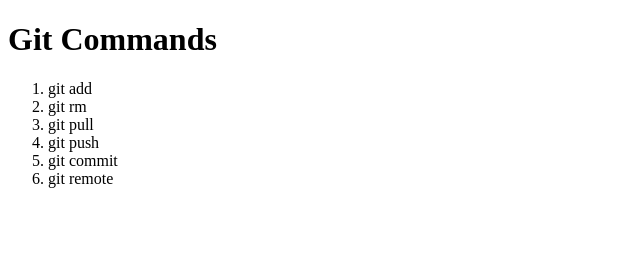
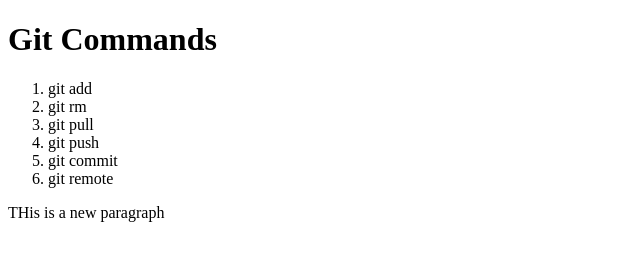
Before and after one commit to rixgithub/UCBext, a plain HTML site: page index.html in a window 1280 px wide. Shown: the whole page, without its empty margins (0-640 px from the left). Drawn offline with Linux system fonts and the light colour scheme.

Commit message:
added new paragraph

```diff
--- a/index.html
+++ b/index.html
@@ -13,5 +13,6 @@
 			<li>git commit</li>
 			<li>git remote</li>
 		</ol>
+		<p>THis is a new paragraph</p>
 </body>
 </html>
```
